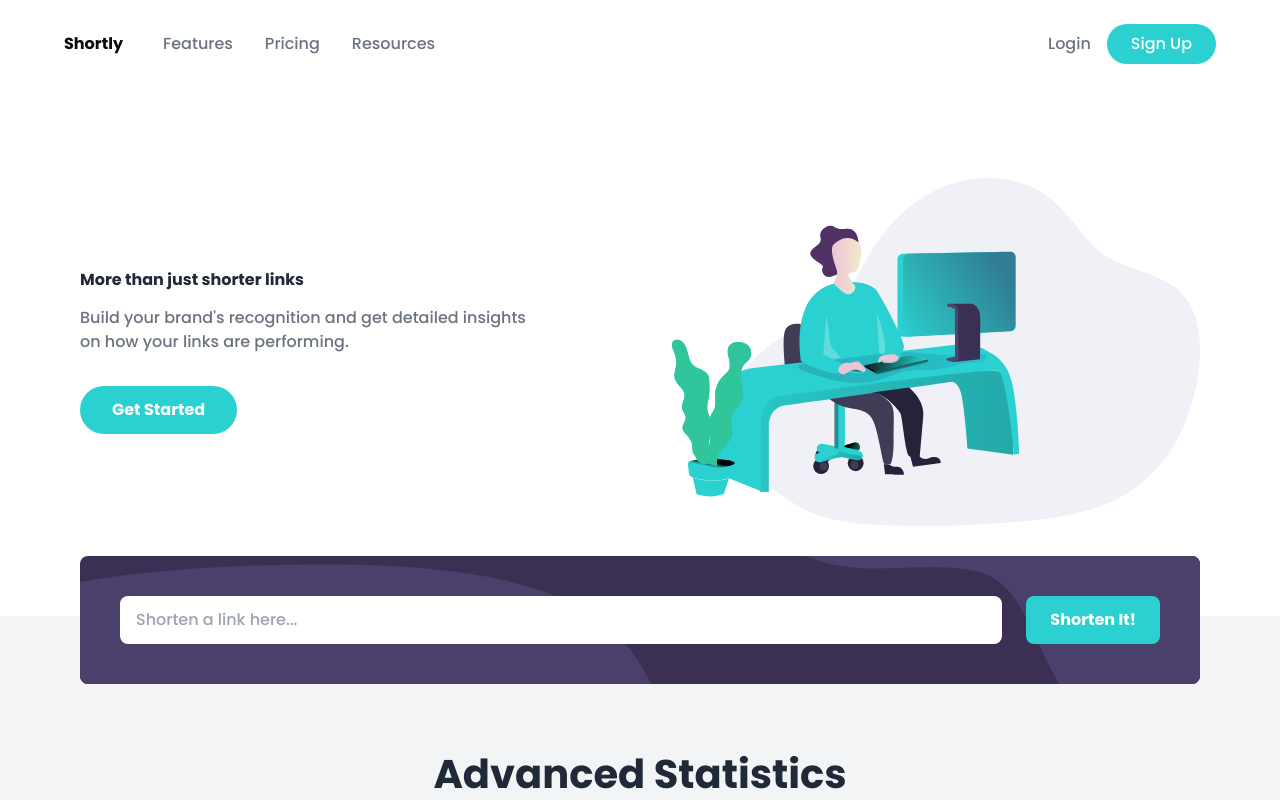
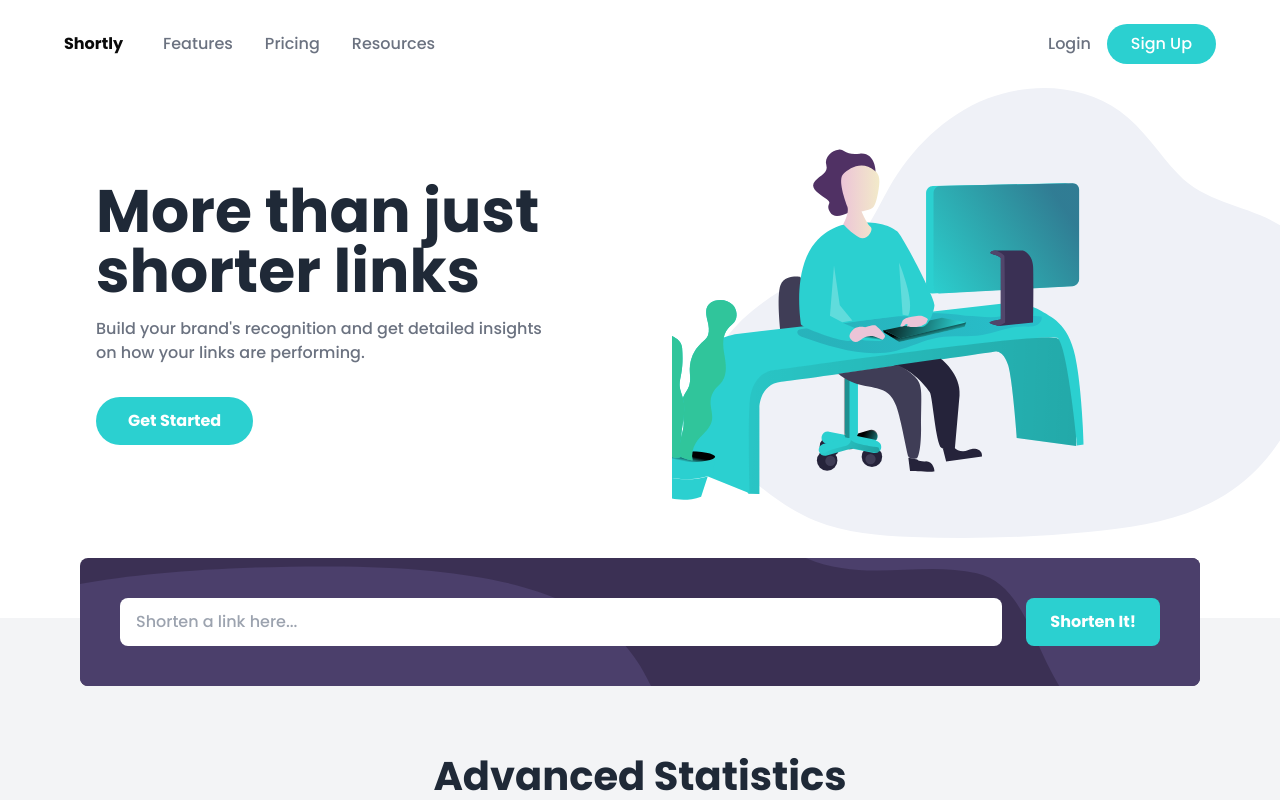
Before and after one commit to codesmiles/url-shortener-fullstack-nextjs, a Next.js app: page / in a window 1280 px wide. Shown: the top 800 px of the page. Built offline with nearby package versions, Linux system fonts and the light colour scheme.

Commit message:
implemented the hero section

```diff
--- a/app/components/blocks/Hero.tsx
+++ b/app/components/blocks/Hero.tsx
@@ -3,11 +3,12 @@ import Image from 'next/image';
 import illustrationWorking from "../../images/illustration-working.svg"
 const Hero = () => {
   return (
-    <section className="max-w-6xl mx-auto px-4 py-8 md:py-16">
-      <div className="flex flex-col-reverse md:flex-row md:items-center md:justify-between">
+    <section className="md:pb-20">
+      <div className="flex flex-col-reverse md:flex-row md:items-center md:justify-around">
         {/* Text Content */}
-        <div className="text-center md:text-left md:w-1/2 mt-8 md:mt-0">
-          <h1 className="text-4xl md:text-6xl font-bold text-gray-800 leading-tight">
+        <div className="md:w-1/2 flex justify-center px-5 xl:px-24">
+          <div className="text-center md:text-left mt-8 md:mt-0">
+            <h1 className="hero_heading font-bold text-gray-800 leading-tight">
               More than just shorter links
             </h1>
             <p className="text-gray-500 text-lg md:text-xl mt-4 mb-8 max-w-md mx-auto md:mx-0">
@@ -18,15 +19,16 @@ const Hero = () => {
               Get Started
             </button>
           </div>
+        </div>
 
         {/* Image */}
         <div className="md:w-1/2 md:pl-8">
-          <div className="relative w-full h-64 md:h-[400px]">
+          <div className="relative w-full h-64 md:h-[450px]">
             <Image
               src={illustrationWorking}
               alt="Person working at desk illustration"
               fill
-              style={{ objectFit: "contain" }}
+              className='object-cover'
               priority
             />
           </div>
--- a/app/globals.css
+++ b/app/globals.css
@@ -83,6 +83,18 @@
   font-size: 2.5rem;
 }
 
+.hero_heading {
+  font-size: 2.25rem; /* text-4xl = 36px = 2.25rem */
+  line-height: 2.5rem;
+}
+
+@media screen and (min-width: 1024px) {
+  .hero_heading {
+    font-size: 3.75rem; /* text-6xl = 60px = 3.75rem */
+    line-height: 1;
+  }
+}
+
 @media screen and (max-width: 1024px) {
   .statistic_header{
     font-size: 2rem;
```
Lines whose indentation alone changed are shown as unchanged.
